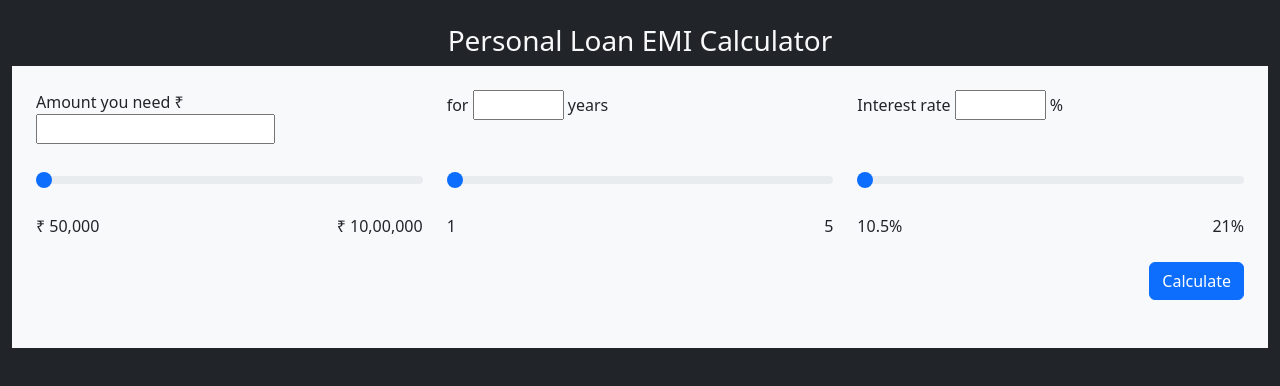
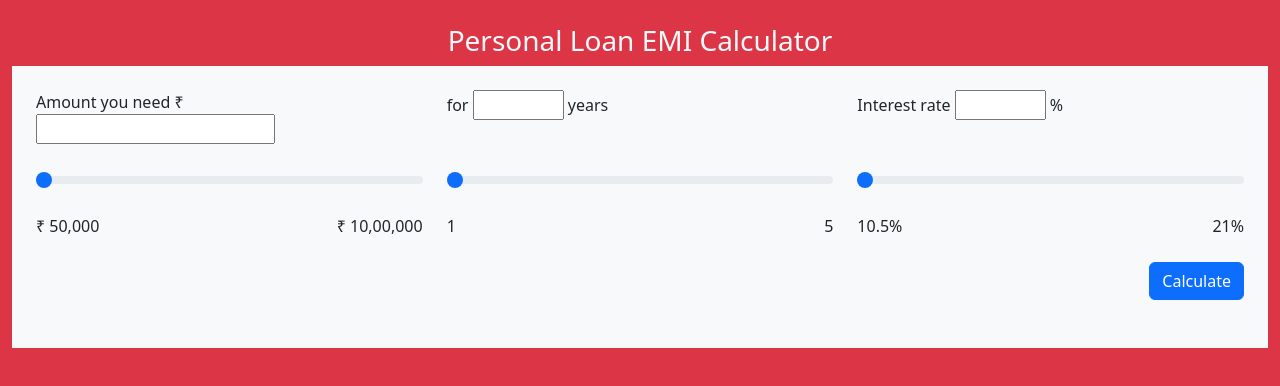
Before and after one commit to Rohit-Software/EMI-Calc, a plain HTML site: page index.html in a window 1280 px wide. Drawn offline with nearby package versions, Linux system fonts and the light colour scheme.

Commit message:
version-5
New updation

```diff
--- a/index.html
+++ b/index.html
@@ -25,7 +25,7 @@
         }
     </script>
 </head>
-<body class="container-fluid bg-dark">
+<body class="container-fluid bg-danger">
     <h3 class="text-center text-light mt-4">Personal Loan EMI Calculator</h3>
     <div class="bg-light p-4">
         <div class="row">
```
